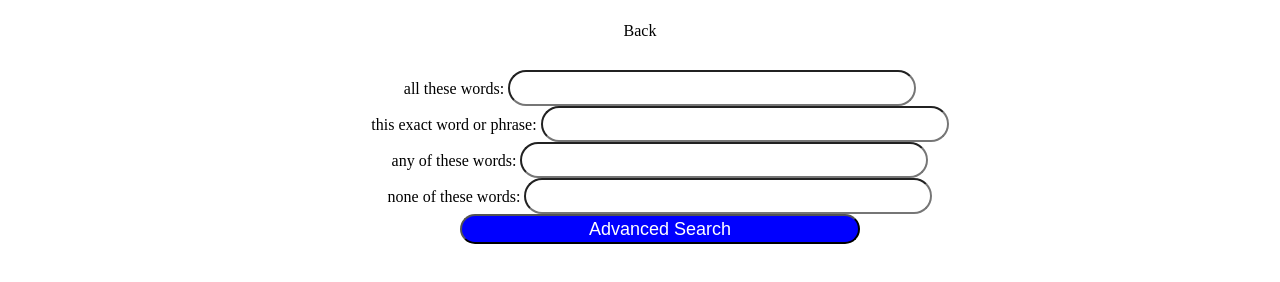
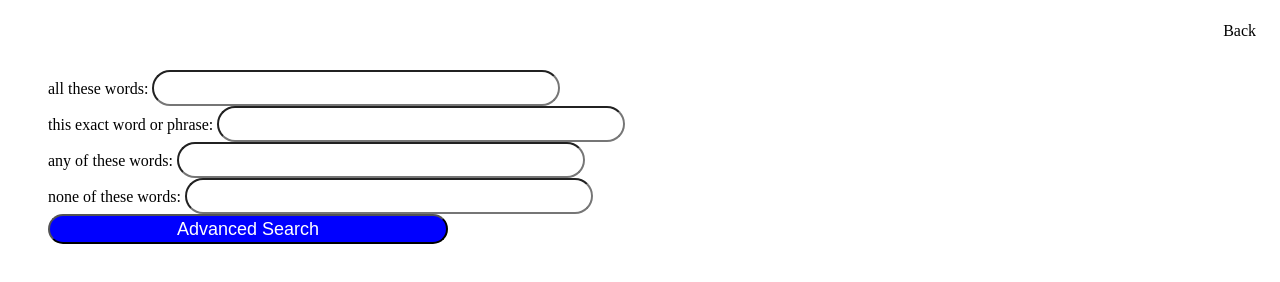
Before and after one commit to Mechanicalenhancement1/search, a plain HTML site: page advanced.html in a window 1280 px wide. Drawn offline with Linux system fonts and the light colour scheme.

Commit message:
Advanced search done

```diff
--- a/advanced.html
+++ b/advanced.html
@@ -39,9 +39,9 @@
     <meta name="viewport" content="width=device-width, initial-scale=1.0">
     <title>Document</title>
 </head>
-<body align="center">
+<body align="start">
     <nav>
-        <li align="end"><a href="index.html">Back</a></li>
+        <li style=" display: flex; justify-content: flex-end;"><a href="index.html">Back</a></li>
     </nav>
     <form action="https://www.google.com/search">
         <ul>
```
Also changed, not shown: image.html (+5 -5 lines).
